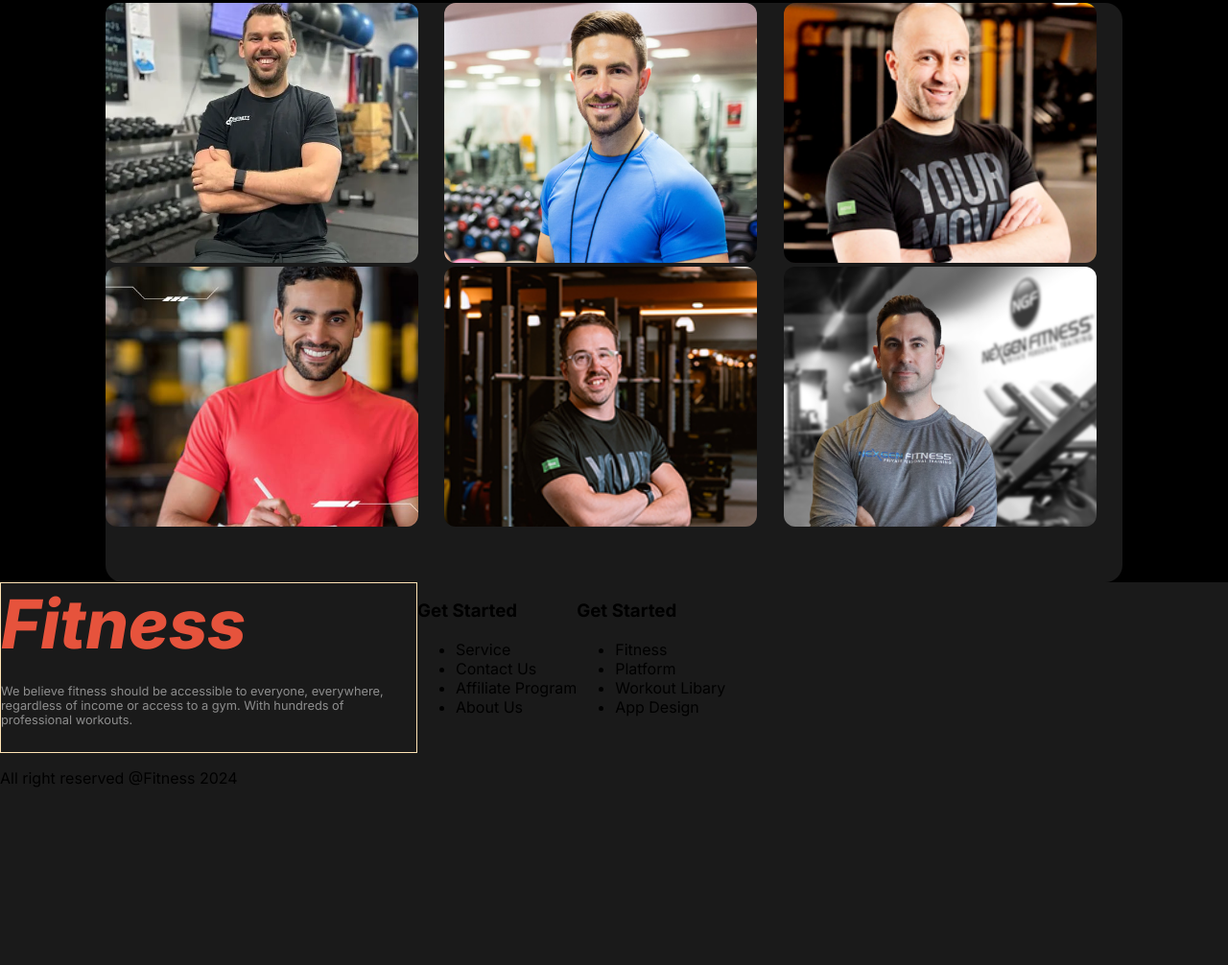
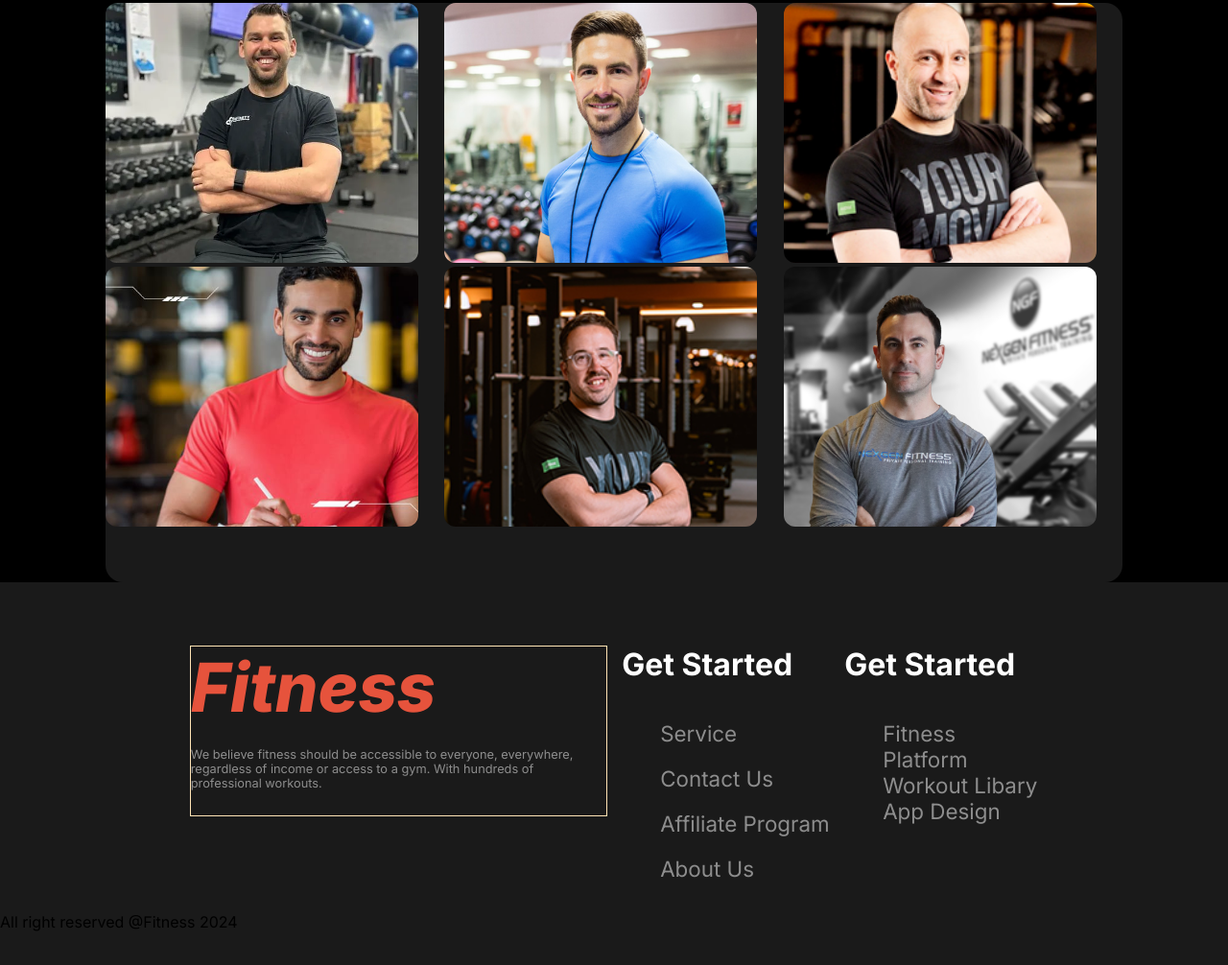
Before and after one commit to 451-Mridulqu/Programming--Hero-Assignment-2, a plain HTML site: page index.html in a window 1280 px wide. Shown: the part 2889-3895 px from the top of the page at 96% size. Drawn offline with Linux system fonts and the light colour scheme; a web font is replaced by a local one.

Commit message:
add some styles for Footer

```diff
--- a/Styles.css
+++ b/Styles.css
@@ -584,6 +584,7 @@ justify-content: space-between;
   font-weight: 900;
   color: white;
   margin-bottom: 14px;
+
  }
  .text-Container-5 p{
    font-size: 0.8rem;
@@ -607,6 +608,12 @@ justify-content: space-between;
 
  .footer-section-01{
   display: flex;
+  justify-content: space-around;
+   padding-top: 66px;
+   padding-left: 190px;
+   padding-right: 191px;
+
+
 
 
  }
@@ -614,6 +621,7 @@ justify-content: space-between;
   border: 1px solid moccasin;
   width: 433px;
   height: 176px;
+
  }
 
 
@@ -635,6 +643,58 @@ justify-content: space-between;
   color: rgba(255, 255, 255, 0.5);
 
  }
+
+ .footer-section-01-title-container-3  li{
+   list-style: none;
+  font-size: 1.4rem;
+  font-weight: 400;
+  color: rgba(255, 255, 255, 0.5);
+
+ }
+
+ .footer-section-01-title-container-2 li{
+  text-align: left;
+  font-size: 1.4rem;
+  font-weight: 400;
+  color: rgba(255, 255, 255, 0.5);
+  list-style: none;
+
+
+ }
+
+ .footer-section-01-title-container-2 ul{
+    display:  flex;
+    flex-direction: column;
+    gap: 20px;}
+
+
+ .footer-section-01-title-container-2 h3{
+  margin-top: 0px;
+   margin-bottom: 39px;
+  font-size: 2rem;
+  font-weight: 700;
+  color: white;
+ }
+
+ .footer-section-01-title-container-3 h3{
+  margin-top: 0px;
+   margin-bottom: 39px;
+  font-size: 2rem;
+  font-weight: 700;
+  color: white;
+ }
+
+ .footer-section-01-title-container-2 {
+
+
+
+ }
+
+ .footer-section-01-title-container-23 {
+
+
+
+}
 
 
 
--- a/index.html
+++ b/index.html
@@ -330,7 +330,7 @@
 
        </div>
 
-       <div class="">
+       <div class=" footer-section-01-title-container-2">
          <h3 class="">
 
           Get Started
@@ -346,7 +346,7 @@
 
        </div>
 
-       <div class="">
+       <div class=" footer-section-01-title-container-3">
 
         <h3 class="">Get Started</h3>
            <ul class="">
```
